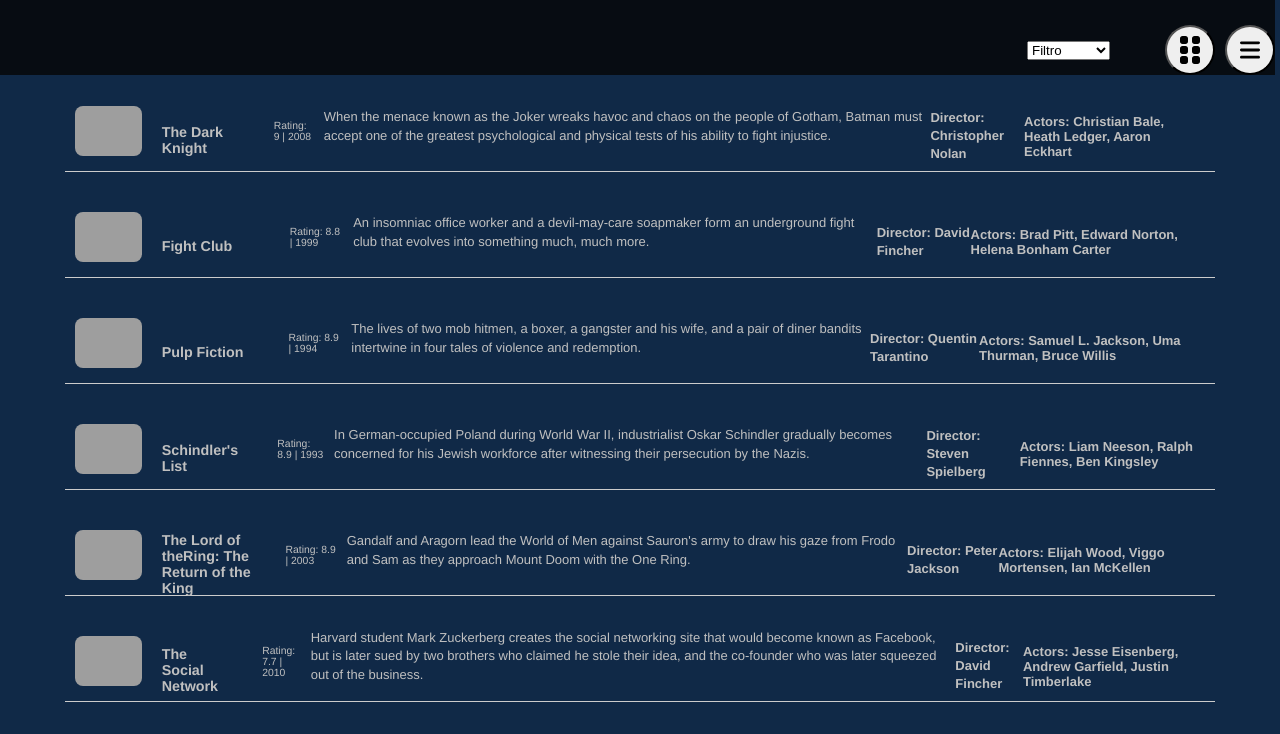
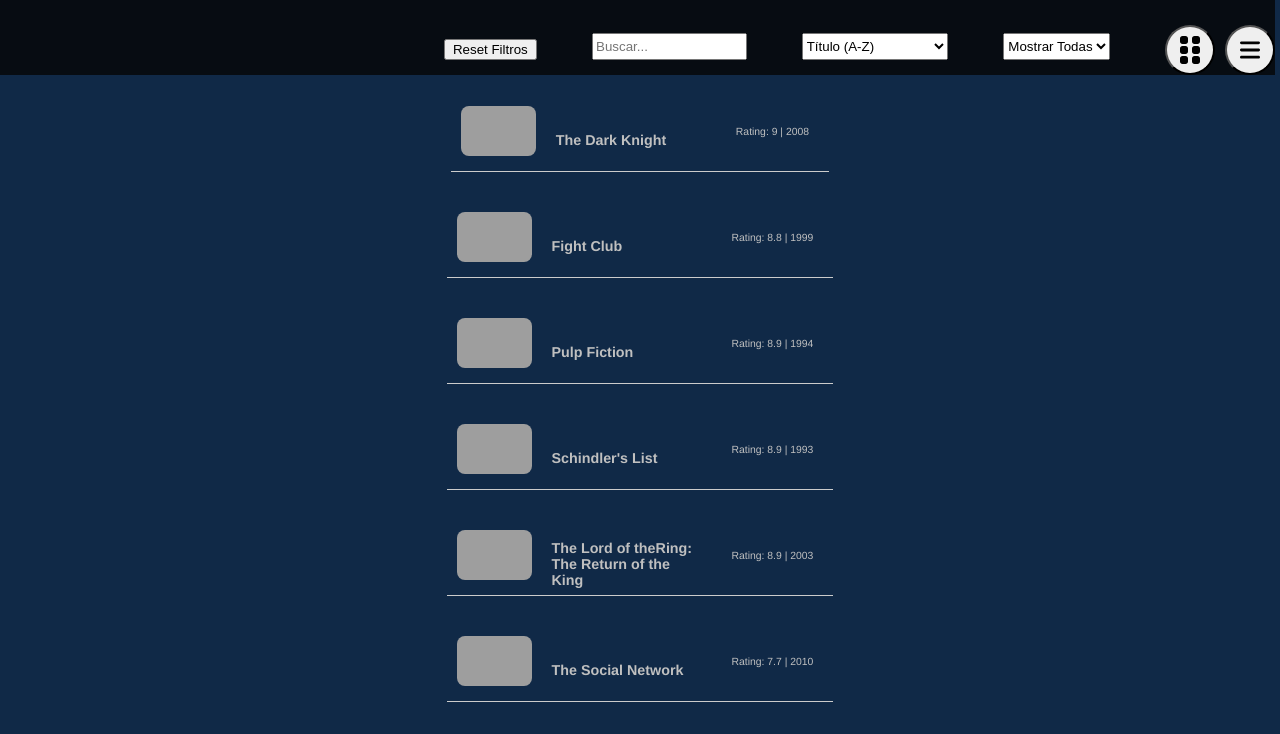
Before and after one commit to VictorMGC2912/Practica_Mod4, a website built with Vite: page index.html in a window 1280 px wide. Both pictures are taken after a click on the button 1250 px from the left and 50 px from the top of the page. Shown: the top 734 px of the page. Built offline with nearby package versions, Linux system fonts and the light colour scheme; grey boxes are pictures that could not be loaded.

Commit message:
creacion de ordenacion, input y boton reset

```diff
--- a/dataMovie.js
+++ b/dataMovie.js
@@ -1,5 +1,5 @@
 export const categories = Object.freeze({
-  Filtro: " ",
+  //Categoria: "Categoria",
   Drama: "Drama",
   Action: "Action",
   Crime: "Crime",
@@ -7,6 +7,15 @@
   Adventure: "Adventure",
   Comedy: "Comedy",
 });
+
+export const opciones = [
+  { valor: 'tituloAsc', texto: 'Título (A-Z)' },
+  { valor: 'tituloDesc', texto: 'Título (Z-A)' },
+  { valor: 'directorAsc', texto: 'Director (A-Z)' },
+  { valor: 'directorDesc', texto: 'Director (Z-A)' },
+  { valor: 'añoAsc', texto: 'Año (Ascendente)' },
+  { valor: 'añoDesc', texto: 'Año (Descendente)' }
+];
 
 export const movies = [
   {
--- a/index.js
+++ b/index.js
@@ -1,37 +1,123 @@
-import { movies, categories } from "./dataMovie";
+import { movies, categories, opciones } from "./dataMovie";
 console.log(movies);
 
 
-// CREAR CONTAINER DEL SELECT Y BOTONES
+// Crear container del select y botones
 
 const containerRoot = document.getElementById("root");
 const containerButton = document.createElement("div");
 containerButton.className = "buttons-container";
 containerRoot.appendChild(containerButton);
 
-//CREAR DESPLEGABLE SELECT
+// Crear elementos de entrada para filtros y botón de reset
+const resetButton = document.createElement('button');
+resetButton.className = 'reset';
+resetButton.textContent = 'Reset Filtros';
+resetButton.addEventListener('click', resetFilters);
+containerButton.appendChild(resetButton);
 
-initFilter();
+// Crear input de entrada de valores para la busqueda por coincidencias
+const inputBusqueda = document.createElement('input');
+inputBusqueda.setAttribute('type', 'text');
+inputBusqueda.setAttribute('placeholder', 'Buscar...');
+inputBusqueda.className = 'busqueda';
+containerButton.appendChild(inputBusqueda);
 
-function initFilter() {
-    const select = document.createElement('select');
-    select.setAttribute('name', 'categories');
-    addFilterOptions(select);
-    select.addEventListener('change', () => {
-        console.log(select.value);
-    })
+// Crear desplegable de ordenacion
+const selectOrdenar = document.createElement('select');
+selectOrdenar.setAttribute('name', 'ordenar');
+selectOrdenar.className = "ordenar";
+
+// Agregar opciones de ordenación
+opciones.forEach(opcion => {
+    const optionElement = document.createElement('option');
+    optionElement.value = opcion.valor;
+    optionElement.textContent = opcion.texto;
+    selectOrdenar.appendChild(optionElement);
+});
+containerButton.appendChild(selectOrdenar);
+
+// Crear desplegable de categorias
+const selectCategorias = document.createElement('select');
+selectCategorias.setAttribute('name', 'categories');
+selectCategorias.className = 'select';
+addFilterOptions(selectCategorias); // Añadir opciones de categorías
+containerButton.appendChild(selectCategorias);
+
+// Función principal para aplicar todos los filtros
+function aplicarFiltros() {
+    const textoBusqueda = inputBusqueda.value.toLowerCase();
+    const criterioOrdenacion = selectOrdenar.value;
+    const categoriaSeleccionada = selectCategorias.value;
+
+    // Filtrar por búsqueda
+    let moviesFiltradas = movies.filter(movie =>
+        movie.title.toLowerCase().includes(textoBusqueda) ||
+        movie.director.toLowerCase().includes(textoBusqueda) ||
+        movie.description.toLowerCase().includes(textoBusqueda) ||
+        movie.year.toString().includes(textoBusqueda)
+    );
+
+    // Filtrar por categoría
+    if (categoriaSeleccionada !== 'default') {
+        moviesFiltradas = moviesFiltradas.filter(movie => movie.category === categoriaSeleccionada);
+    }
+
+    // Ordenar
+    switch (criterioOrdenacion) {
+        case 'tituloAsc':
+            moviesFiltradas.sort((a, b) => a.title.localeCompare(b.title));
+            break;
+        case 'tituloDesc':
+            moviesFiltradas.sort((a, b) => b.title.localeCompare(a.title));
+            break;
+        case 'directorAsc':
+            moviesFiltradas.sort((a, b) => a.director.localeCompare(b.director));
+            break;
+        case 'directorDesc':
+            moviesFiltradas.sort((a, b) => b.director.localeCompare(a.director));
+            break;
+        case 'añoAsc':
+            moviesFiltradas.sort((a, b) => a.year - b.year);
+            break;
+        case 'añoDesc':
+            moviesFiltradas.sort((a, b) => b.year - a.year);
+            break;
+    }
+
+    // Mostrar resultados filtrados
+    createMovieGridElement(moviesFiltradas);
 }
 
+// Eventos de cambio para aplicar filtros
+inputBusqueda.addEventListener('input', aplicarFiltros);
+selectOrdenar.addEventListener('change', aplicarFiltros);
+selectCategorias.addEventListener('change', aplicarFiltros);
+
+// Función para resetear filtros
+function resetFilters() {
+    inputBusqueda.value = '';
+    selectOrdenar.selectedIndex = 0;
+    selectCategorias.selectedIndex = 0;
+    aplicarFiltros(); // Volver a aplicar filtros con valores por defecto
+}
+
+// Funciones auxiliares existentes (addFilterOptions)
+
 function addFilterOptions(select) {
+    const defaultOption = document.createElement('option');
+    defaultOption.value = 'default';
+    defaultOption.textContent = 'Mostrar Todas';
+    select.appendChild(defaultOption);
+
     Object.entries(categories).forEach(([key, value]) => {
         const option = document.createElement('option');
-        option.value = value;
-        option.textContent = key;
+        option.value = key;
+        option.textContent = value;
         select.appendChild(option);
-    })
-    select.className = "select";
-    containerButton.appendChild(select);
+    });
 }
+
 
 //Crear botones GRID y LIST
 
@@ -114,6 +200,7 @@
 //FUNCION PARA AÑADIR LOS ELEMENTOS AL BODY EN FORMA DE GRID
 function createMovieGridElement(movies) {
     let container = movieContainer;
+    container.innerHTML = "";
 
     movies.forEach((movie) => {
         const { poster, title, rating, year, description, director, actors } = movie;
@@ -131,29 +218,27 @@
     })
 }
 //FUNCION PARA AÑADIR LOS ELEMENTOS AL BODY EN FORMA DE LIST
-// function createMovieListElement(movies) {
-//     let container = movieContainer;
+function createMovieListElement(movies) {
+    let container = movieContainer;
 
-//     movies.forEach((movie) => {
-//         const { poster, title, rating } = movie;
-//         const movieElement = document.createElement("div");
+    movies.forEach((movie) => {
+        const { poster, title, rating, year } = movie;
+        const movieElement = document.createElement("div");
 
-//         movieElement.className = "movie-grid";
-//         movieElement.appendChild(createPosterElement(poster));
-//         movieElement.appendChild(createTitleElement(title));
-//         movieElement.appendChild(createDataElement(rating));
+        movieElement.className = "movie-grid";
+        movieElement.appendChild(createPosterElement(poster));
+        movieElement.appendChild(createTitleElement(title));
+        movieElement.appendChild(createDataElement(rating, year));
 
-//         container.appendChild(movieElement);
-//     })
-// }
+        container.appendChild(movieElement);
+    })
+}
 
 // ESCUCHA DE LOS EVENTOS CLICK
 buttonGrid.addEventListener('click', clickGrid);
 buttonList.addEventListener('click', clickList);
 
 function clickGrid() {
-    //const movieElement = createMovieGridElement(movies);
-    //movieContainer.innerHTML = " ";
     const fondoGrid = document.querySelectorAll('.fondo-list');
     fondoGrid.forEach((grid) => grid.classList.remove('fondo-list'));
     fondoGrid.forEach((grid) => grid.classList.add('fondo-grid'));
@@ -192,8 +277,8 @@
 
 }
 function clickList() {
-    //movieContainer.innerHTML = "";
-    //const movieElement = createMovieListElement(movies);
+    movieContainer.innerHTML = "";
+    const movieElement = createMovieListElement(movies);
 
     const fondoList = document.querySelectorAll('.fondo-grid');
     fondoList.forEach((list) => list.classList.remove('fondo-grid'));
--- a/styles/styles.css
+++ b/styles/styles.css
@@ -27,7 +27,28 @@
   width: 1em;
   height: 3em;
 }
-select {
+/* BOTONES DE CATEGORIAS, ORDENACION, BUSQUEDA, RESET */
+.select {
+  height: 2em;
+  width: 8em;
+  margin-bottom: 15px;
+  margin-right: 45px;
+}
+.ordenar {
+  height: 2em;
+  width: 11em;
+  margin-bottom: 15px;
+  margin-right: 45px;
+}
+.busqueda {
+  height: 1.55em;
+  width: 11em;
+  margin-bottom: 15px;
+  margin-right: 45px;
+}
+.reset {
+  height: 1.55em;
+  width: 7em;
   margin-bottom: 15px;
   margin-right: 45px;
 }
```
Also changed, not shown: index.html (+0 -1 lines), movie-filter.js (added, +45 -0 lines).
